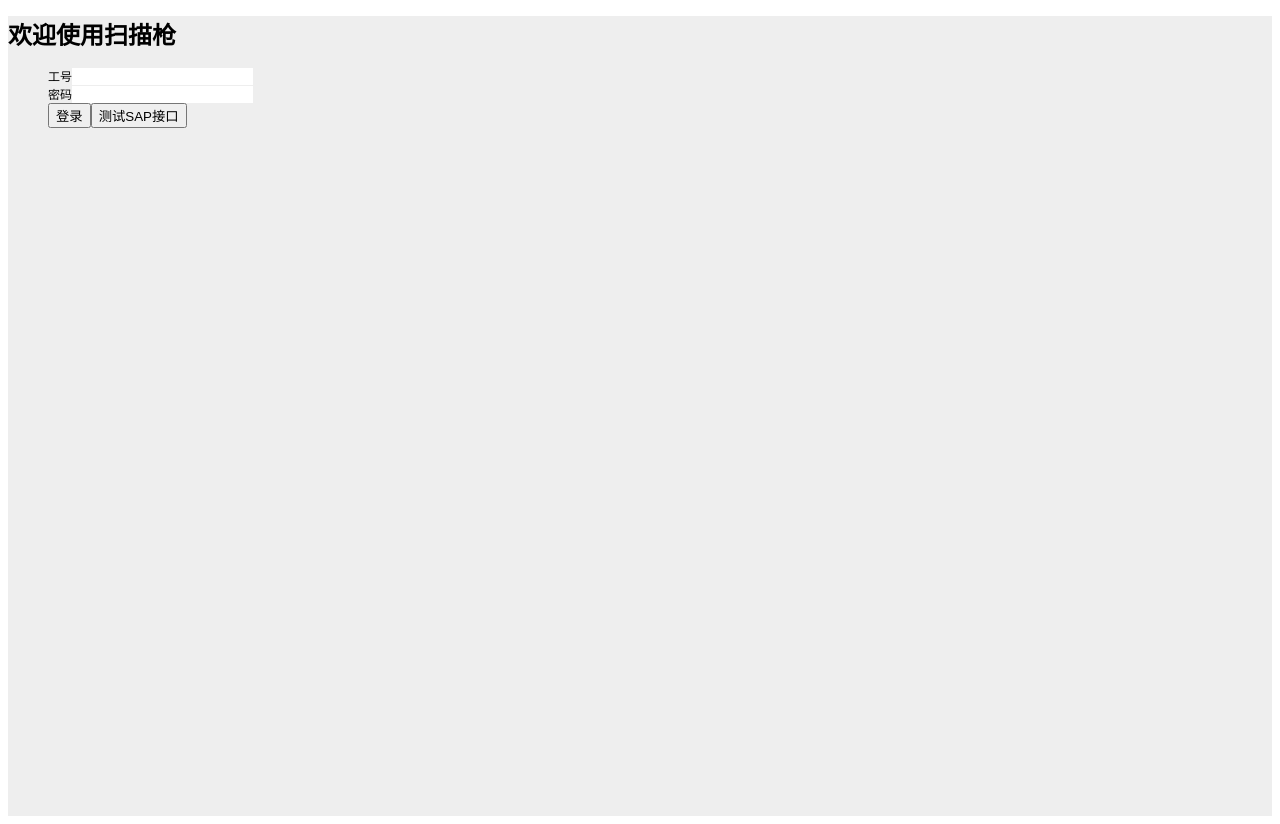
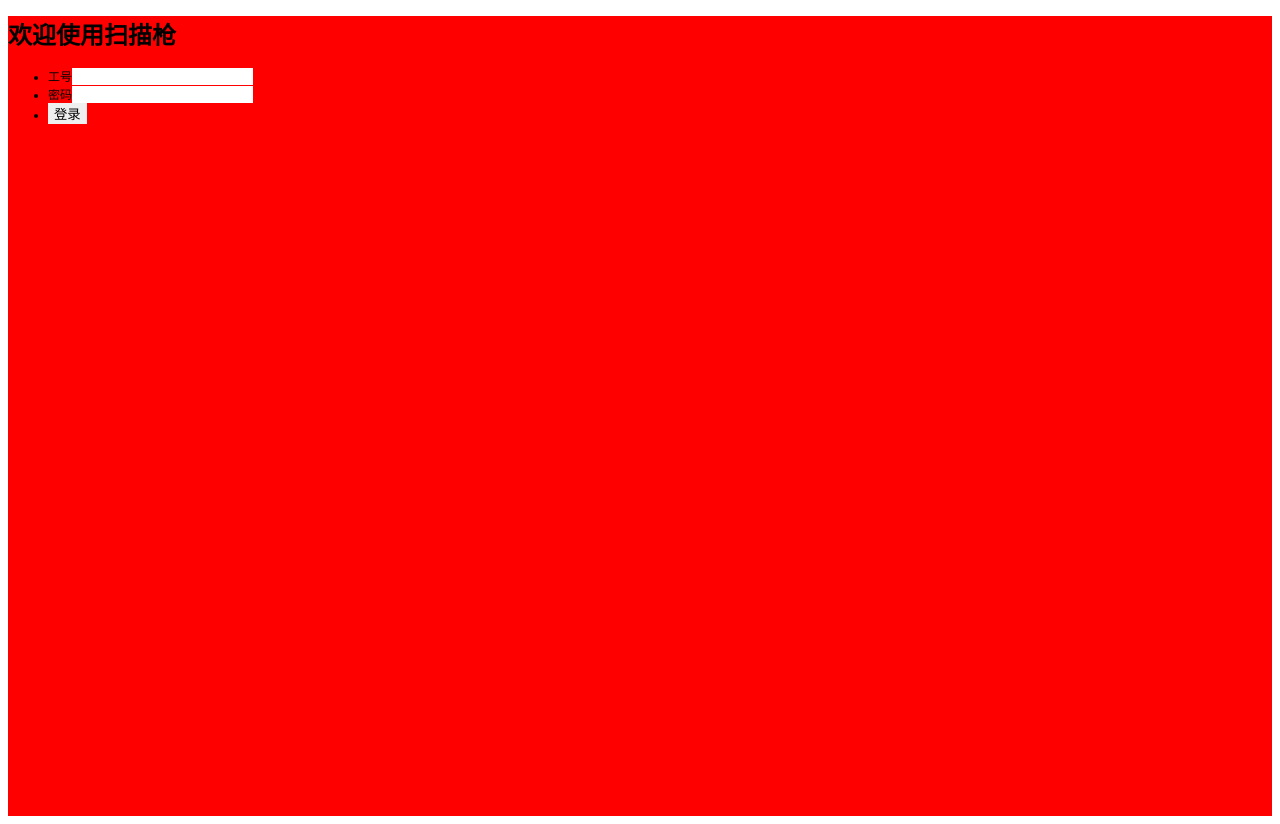
Before and after one commit to mangoguang/PDA-V, a Vue app: page / in a window 1280 px wide. Built offline with nearby package versions, Linux system fonts and the light colour scheme.

Commit message:
完成皮肤的切换

```diff
--- a/src/App.vue
+++ b/src/App.vue
@@ -34,8 +34,4 @@ export default{
 </script>
 
 <style>
-@import "./assets/css/normalize.css"
-#app{
-	background: red;
-}
 </style>
--- /dev/null
+++ b/src/assets/css/common.css
@@ -0,0 +1,4 @@
+button,input{
+  border: none;
+  outline: none;
+}
--- /dev/null
+++ b/src/assets/sass/common.scss
@@ -0,0 +1,4 @@
+button,input{
+  border: none;
+  outline: none;
+}
--- a/src/pages/login.vue
+++ b/src/pages/login.vue
@@ -15,7 +15,6 @@
         </li>
         <li>
           <button type="button" @click="login">登录</button>
-          <button type="button" @click="sapTest">测试SAP接口</button>
         </li>
       </ul>
     </form>
@@ -65,21 +64,18 @@ export default {
           alert('账号或者密码错误！');
         }
       })
-    },
-    sapTest:function(){
-      let url = 'http://10.12.0.153:50100/RESTAdapter/purchase/getcity?WERKS=1010&LGORT=1001';
-      // let url = pathLocal+'/purchase/getlist.php';
-
-      V.get(url).then(function(data) {
-        alert(data.responseText)
-        // data = JSON.parse(data.responseText);
-        // console.log(data.MT_Purchase_GetInCity_Resp.Item);
-      }, function(value) {
-        console.log(value);
-      });
     }
   },
   created: function () {
+    //获取本地存储的皮肤值
+    let skinCol = localStorage.getItem("skinCol");
+    console.log(skinCol);
+    console.log('success')
+    if(skinCol){//检测是否存在本地存储皮肤值
+      this.$store.commit('changeSkin',skinCol);
+    }
+
+    //获取本地存储账号信息
     let accountMsg = localStorage.getItem("accountMsg");
     if(accountMsg){
       let obj = eval('(' + accountMsg + ')');
@@ -98,15 +94,14 @@ export default {
 
 <!-- Add "scoped" attribute to limit CSS to this component only -->
 <style scoped lang="scss">
-.login{
-  background: #eee;
-}
-ul{
-  li{
-    list-style: none;
-    input{
-      border: none;
-      outline: none;
+@import "./../assets/sass/variable.scss";
+@import "./../assets/css/common.css";
+
+$skin-data: (skin-red, $skin-red),(skin-blue, $skin-blue);
+@each $skin, $color in $skin-data {
+  .#{$skin} {
+    .login{
+      background: $color;
     }
   }
 }
--- a/src/pages/module.vue
+++ b/src/pages/module.vue
@@ -4,7 +4,8 @@
     <ul>
       <li v-for="module in modules" @click="toModule(module.coding,module.jurisdiction)">{{module.name}}</li>
     </ul>
-    <button type="button" @click="changeSkin">换肤</button>
+    <button type="button" @click="changeSkin('skin-blue')">blue</button>
+    <button type="button" @click="changeSkin('skin-red')">red</button>
   </div>
 </template>
 <!-- </keep-alive> -->
@@ -33,8 +34,9 @@ export default {
     }
   },
   methods:{
-    changeSkin: function(){
-      this.$store.commit('changeSkin');
+    changeSkin: function(skinCol){
+      this.$store.commit('changeSkin',skinCol);
+      localStorage.setItem("skinCol", skinCol);
     },
     jurisdiction: function(){
       let _this = this;
--- a/src/pages/purchase/index.vue
+++ b/src/pages/purchase/index.vue
@@ -25,6 +25,20 @@ export default {
 
   },
   methods:{
+    getOrderList:function(){
+      let url = 'http://10.12.0.153:50100/RESTAdapter/purchase/getcity?WERKS=1010&LGORT=1001';
+      // let url = pathLocal+'/purchase/getlist.php';
+
+      V.get(url).then(function(data) {
+        alert(data.responseText)
+        // data = JSON.parse(data.responseText);
+        // console.log(data.MT_Purchase_GetInCity_Resp.Item);
+      }, function(value) {
+        console.log(value);
+      });
+    }
+  },
+  created: function(){
 
   },
   mounted(){
--- a/src/store/index.js
+++ b/src/store/index.js
@@ -31,7 +31,7 @@ const store = new Vuex.Store({
   mutations: {
     increment: state => state.count++,
     decrement: state => state.count--,
-    changeSkin: state => state.skinCol = 'skin-blue'
+    changeSkin: (state,skinCol) => state.skinCol = skinCol
   },
   actions: {
     incrementAsync({
```
Also changed, not shown: src/main.css (deleted).
